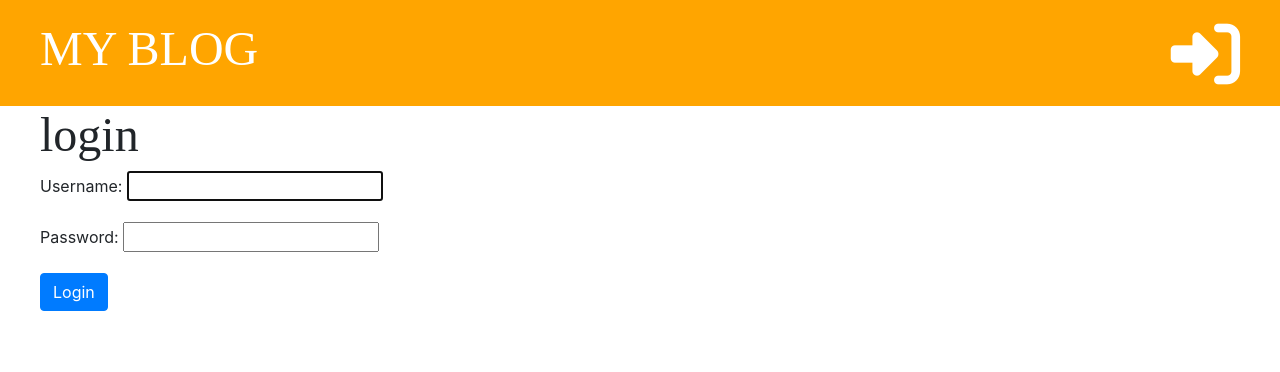
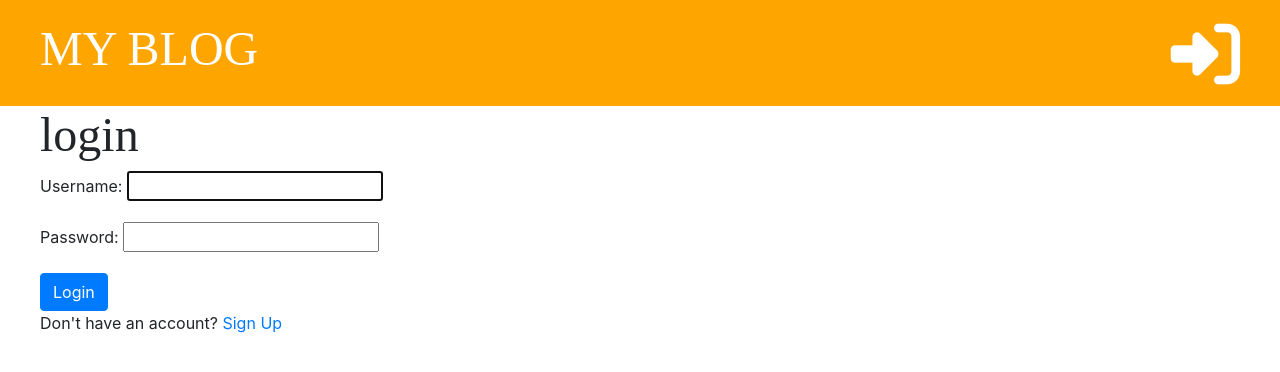
Before and after one commit to OmarAhmedG/my_django_site, a Django app: page /accounts/login/ in a window 1280 px wide. Shown: the top 372 px of the page. Run offline with Django 3.2, Linux system fonts and the light colour scheme; some libraries are stand-ins or nearby versions.

Commit message:
Add Signup link on login page

```diff
--- a/bolg/templates/registration/login.html
+++ b/bolg/templates/registration/login.html
@@ -9,4 +9,5 @@
         {{ form.as_p }}
         <button type="submit" class="btn btn-primary">Login</button>
     </form>
+    <p>Don't have an account? <a href="{% url 'signup' %}">Sign Up</a></p>
 {% endblock %}
```
